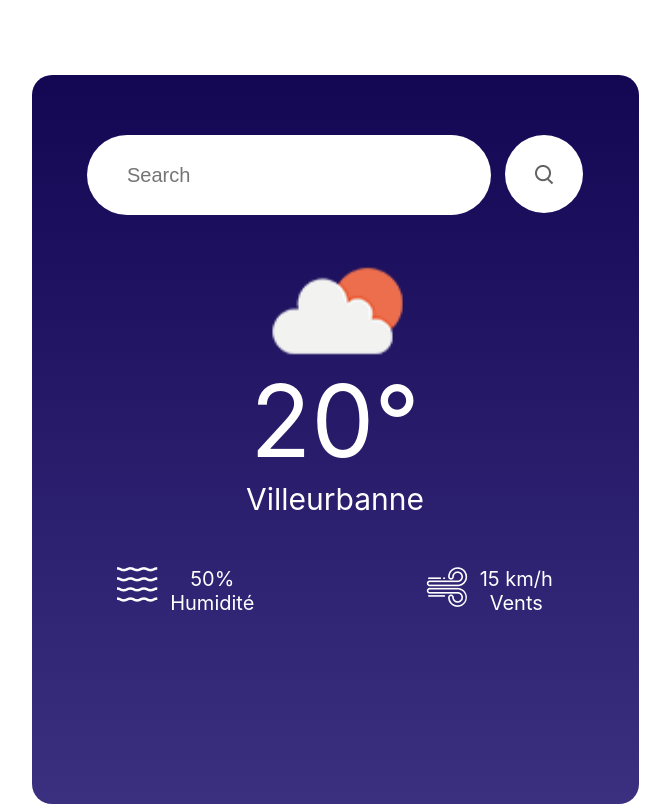
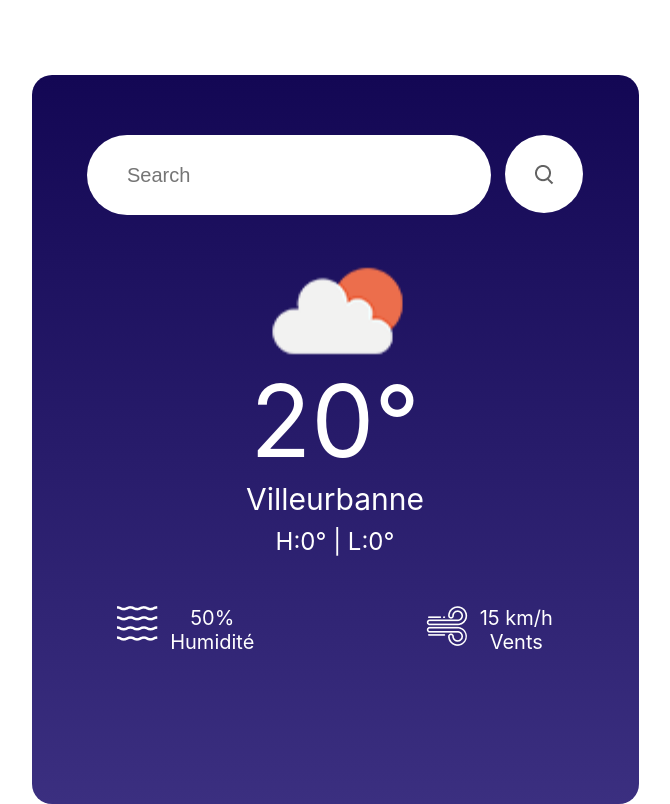
Before and after one commit to alaaeddine-ahriz/weather_webapp, a React (Create React App) app: page / in a window 1280 px wide. Shown: the whole page, without its empty margins (305-975 px from the left). Built offline with nearby package versions, Linux system fonts and the light colour scheme.

Commit message:
Added Highest & Lowest temperatures

```diff
--- a/src/Components/WeatherApp/WeatherApp.css
+++ b/src/Components/WeatherApp/WeatherApp.css
@@ -90,3 +90,12 @@
 .icon{
     margin-top: 0px;
 }
+
+.min-max-temp {
+    display: flex;
+    justify-content: center;
+    color: white;
+    font-size: 24px; /* Adjust size as needed */
+    font-weight: 400;
+    margin-top: 10px; /* Adjust spacing as needed */
+}
--- a/src/Components/WeatherApp/WeatherApp.jsx
+++ b/src/Components/WeatherApp/WeatherApp.jsx
@@ -19,6 +19,7 @@ export const WeatherApp = () => {
     let api_key = "41ad9850d25b95de0ec5b350ddd03b16";
 
     const [wicon,setWicon] = useState(few_clouds);
+    const [minMaxTemp, setMinMaxTemp] = useState({ min: 0, max: 0 }); // New state variable for min and max temperatures
 
     const search = async ( ) => {
         const element = document.getElementsByClassName("cityInput");
@@ -31,6 +32,8 @@ export const WeatherApp = () => {
 
         let response = await fetch(url);
         let data = await response.json();
+
+        setMinMaxTemp({ min: Math.floor(data.main.temp_min), max: Math.floor(data.main.temp_max) });
 
         const humidity = document.getElementsByClassName("humidity-percent");
         const wind = document.getElementsByClassName("wind-speed");
@@ -106,6 +109,7 @@ export const WeatherApp = () => {
         </di>
         <div className="weather-temp">20°</div>
         <div className="weather-location">Villeurbanne</div>
+        <div className="min-max-temp">H:{minMaxTemp.min}° | L:{minMaxTemp.max}°</div>
         <div className="data-container">
             <div className="element">
                 <img src={humidity_icon} alt="" className='icon'/>
```
